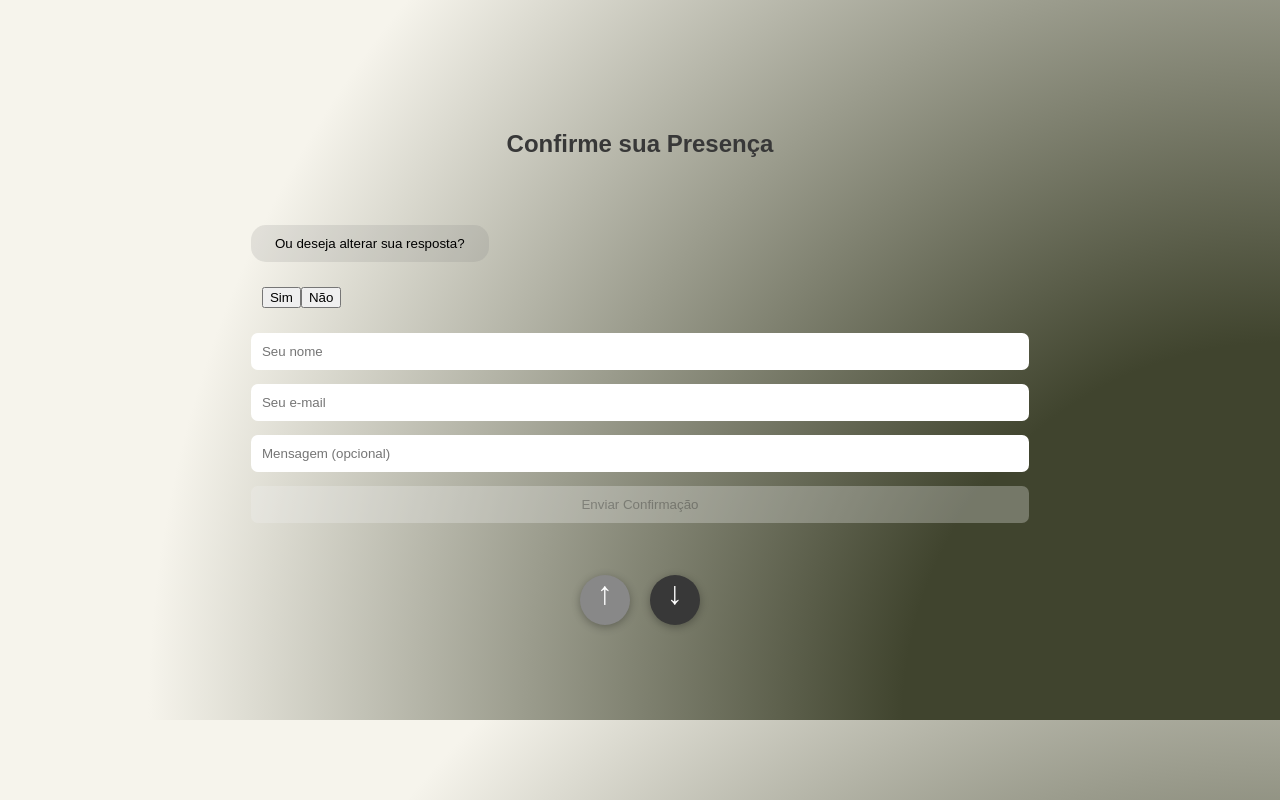
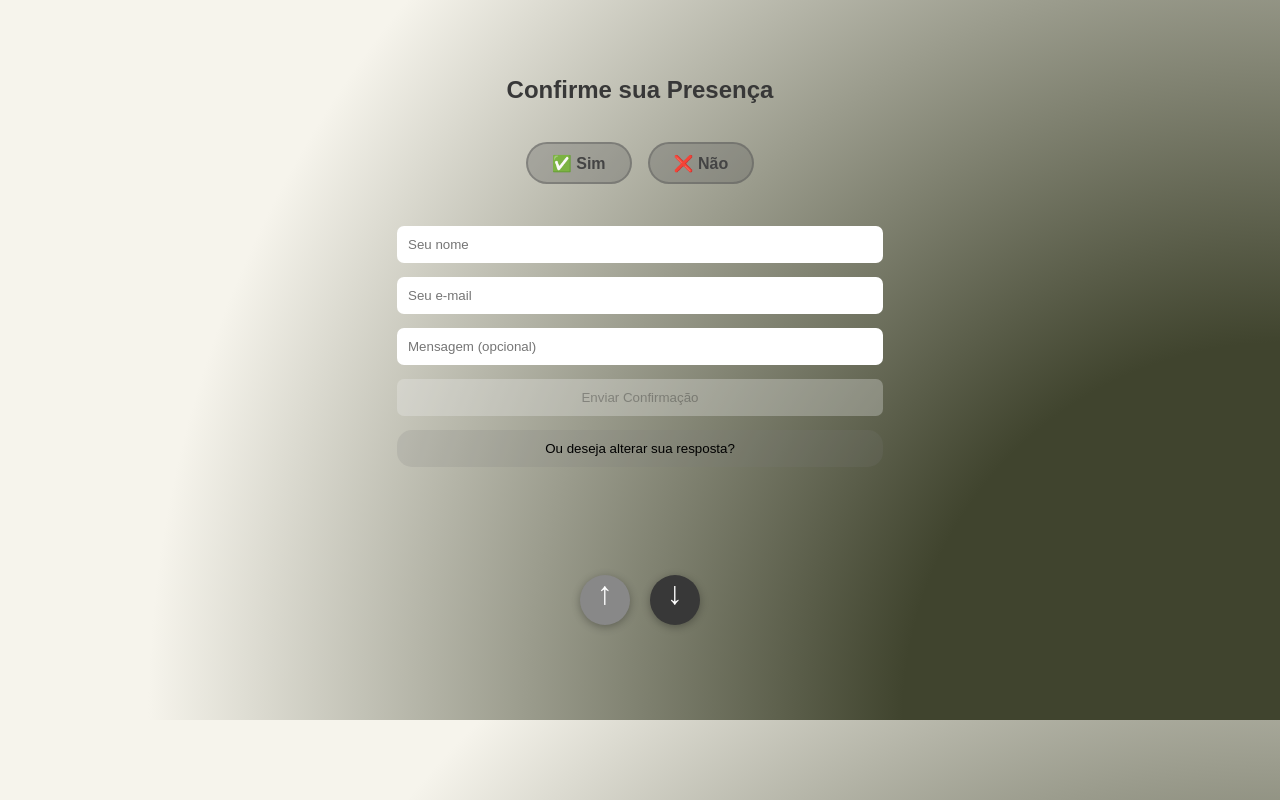
Before and after one commit to BrrunaRibeiro/NicoBruno, a React app in the folder frontend/nicobruno/: page / in a window 1280 px wide. Shown: the part 1680-2480 px from the top of the page. Built offline with nearby package versions, Linux system fonts and the light colour scheme; no server answers; a web font is replaced by a local one.

Commit message:
Changed the form appearance

```diff
--- a/backend/backend/rsvp_list.csv
+++ b/backend/backend/rsvp_list.csv
@@ -2,3 +2,5 @@ Nome,Email,Acompanhantes,Criancas,Mensagem,Vai Vir
 Bruna,brunaaparecidaribeiro@hotmail.com,2,1,Ala Pucha Tche,Sim
 Bruno,brunaaparecidaribeiro@hotmail.com,2,2,HEHEHEHEHHE,Sim
 Bruno,brunaaparecidaribeiro@hotmail.com,2,2,HEHEHEHEHHE,Sim
+Bruna,brunaaparecidaribeiro@hotmail.com,1,0,,Sim
+Prunao,brunaaparecidaribeiro@hotmail.com,2,1,Olaaa,Sim
--- a/frontend/nicobruno/src/components/Dashboard.js
+++ b/frontend/nicobruno/src/components/Dashboard.js
@@ -214,12 +214,22 @@ const Dashboard = () => {
           <>
             <h2>Confirme sua Presença</h2>
             <form className="rsvp-form" onSubmit={handleRSVPSubmit}>
-              <button type="button" className="update-button" onClick={() => setIsUpdating(!isUpdating)}>
-                {isUpdating ? "Voltar para confirmação" : "Ou deseja alterar sua resposta?"}
-              </button>
+
               <div className="toggle-group">
-                <button type="button" className={`toggle-option ${vaiVir === "yes" ? "selected" : ""}`} onClick={() => setVaiVir("yes")}>Sim</button>
-                <button type="button" className={`toggle-option ${vaiVir === "no" ? "selected" : ""}`} onClick={() => setVaiVir("no")}>Não</button>
+                <button
+                  type="button"
+                  className={`toggle-option sim ${vaiVir === "yes" ? "selected" : ""}`}
+                  onClick={() => setVaiVir("yes")}
+                >
+                  ✅ Sim
+                </button>
+                <button
+                  type="button"
+                  className={`toggle-option nao ${vaiVir === "no" ? "selected" : ""}`}
+                  onClick={() => setVaiVir("no")}
+                >
+                  ❌ Não
+                </button>
               </div>
               <input type="text" placeholder="Seu nome" required value={nome} onChange={(e) => setNome(e.target.value)} />
               <input type="email" placeholder="Seu e-mail" required value={email} onChange={(e) => setEmail(e.target.value)} />
@@ -231,6 +241,9 @@ const Dashboard = () => {
               )}
               <input type="text" placeholder="Mensagem (opcional)" value={mensagem} onChange={(e) => setMensagem(e.target.value)} onKeyDown={(e) => e.key === 'Enter' && e.preventDefault()} />
               <button type="submit" disabled={vaiVir === null || submitting}>Enviar Confirmação</button>
+              <button type="button" className="update-button" onClick={() => setIsUpdating(!isUpdating)}>
+                {isUpdating ? "Voltar para confirmação" : "Ou deseja alterar sua resposta?"}
+              </button>
             </form>
           </>
         )}
@@ -243,7 +256,7 @@ const Dashboard = () => {
       <Element name="presentes" className="section" style={{ minHeight: "100vh", position: "relative" }}>
         <h2>Presentes</h2>
         <p>Se desejar nos presentear, você pode usar o PIX:</p>
-        <p><strong>Chave PIX:</strong> nicolebruno@casamento.com</p>
+        <p><strong>Chave PIX:</strong> 41999754987</p>
         <p>Obrigado pelo seu carinho!</p>
         <div style={{ position: "absolute", bottom: "65px", left: "50%", transform: "translateX(-50%)", display: "flex", justifyContent: "space-between", width: "120px", gap: "2px" }}>
           <Arrow direction="up" />
--- a/frontend/nicobruno/src/index.css
+++ b/frontend/nicobruno/src/index.css
@@ -98,7 +98,6 @@ body {
 .update-button {
   background-color: #7979792c;
   border-radius: 15px;
-  width: 30%;
   text-align: center;
 }
 
@@ -302,6 +301,51 @@ h1 {
   font-size: 22px;
 }
 
+.toggle-group {
+  display: flex;
+  justify-content: center;
+  margin-bottom: 1.5rem;
+  gap: 1rem;
+}
+
+.toggle-option {
+  padding: 0.6rem 1.5rem;
+  font-size: 1rem;
+  font-weight: 600;
+  border: 2px solid #5454546e;
+  border-radius: 999px;
+  background: #61616153;
+  color: #444;
+  cursor: pointer;
+  transition: all 0.3s ease;
+  display: flex;
+  align-items: center;
+  gap: 0.5rem;
+  min-width: 100px;
+  justify-content: center;
+}
+
+.toggle-option.sim.selected {
+  background-color: #3bb54a;
+  color: white;
+  border-color: #3bb54a;
+}
+
+.toggle-option.nao.selected {
+  background-color: #c0392b;
+  color: white;
+  border-color: #c0392b;
+}
+
+/* Maintain same width and height for form no matter what */
+.rsvp-form {
+  max-width: 500px;
+  margin: 0 auto;
+  min-height: 460px;
+  transition: all 0.3s ease;
+}
+
+
 @keyframes fadeIn {
   from { opacity: 0; }
   to { opacity: 1; }
```
